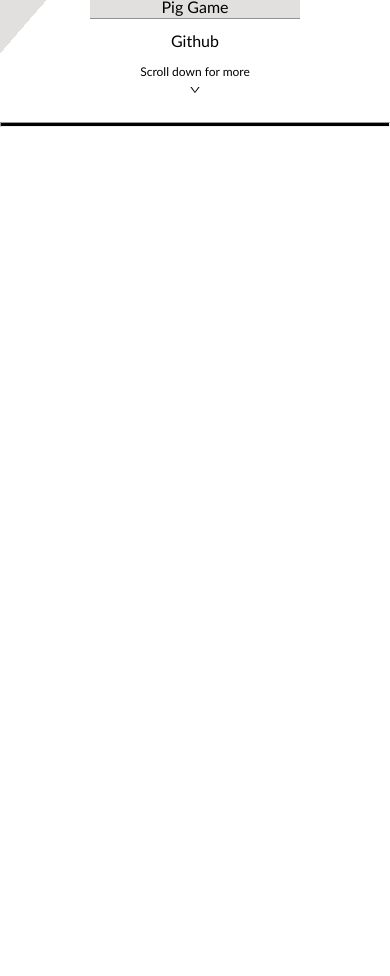
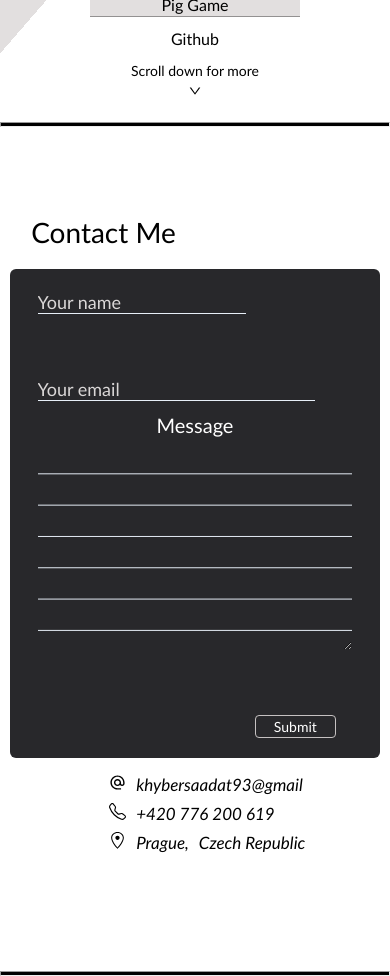
Before and after one commit to khybe/my-portfolio-1.0, a React (Create React App) app: page / in a window 390 px wide. Shown: the part 2420-3396 px from the top of the page. Before the commit the page ends 2547 px from the top, so only its background shows below. Built offline with nearby package versions, Linux system fonts and the light colour scheme; the HTML template or start-up script is replaced by a standard one.

Commit message:
Initialize mobile version of contact-me section

```diff
--- a/package.json
+++ b/package.json
@@ -3,6 +3,7 @@
   "version": "0.1.0",
   "private": true,
   "dependencies": {
+    "@emailjs/browser": "^3.10.0",
     "@testing-library/jest-dom": "^5.16.5",
     "@testing-library/react": "^13.4.0",
     "@testing-library/user-event": "^13.5.0",
--- a/src/App.js
+++ b/src/App.js
@@ -5,6 +5,7 @@ import Home from "../src/components/home/Home";
 import HorizLine from "./components/ui/HorizLine";
 import AboutMe from "../src/components/about-me/AboutMe";
 import MyWork from "../src/components/my-work/MyWork";
+import ContactMe from "../src/components/contact-me/ContactMe";
 
 function App() {
   return (
@@ -15,6 +16,8 @@ function App() {
       <HorizLine />
       <MyWork />
       <HorizLine />
+      <ContactMe />
+      <HorizLine />
     </Layout>
   );
 }
--- /dev/null
+++ b/src/components/contact-me/ContactMe.css
@@ -0,0 +1,200 @@
+/* ----Mobile-First---- */
+/* Starting from the smallest, iphone 5/SE size: 320x568*/
+
+/* Override default autofill styles  */
+input:-webkit-autofill {
+  transition: background-color 9999s ease-in-out 0s;
+  -webkit-text-fill-color: #fff;
+}
+
+/* Override default placeholder styles */
+::placeholder {
+  color: rgb(218, 215, 215);
+  opacity: 1; /* Firefox */
+}
+
+:-ms-input-placeholder {
+  /* Internet Explorer 10-11 */
+  color: rgb(218, 215, 215);
+}
+
+::-ms-input-placeholder {
+  /* Microsoft Edge */
+  color: rgb(218, 215, 215);
+}
+
+/* Scrollbar styles */
+/* width */
+textarea::-webkit-scrollbar {
+  width: 10px;
+  border-radius: 50%;
+}
+
+/* Handle */
+textarea::-webkit-scrollbar-thumb {
+  background: #888;
+  border-radius: 25px;
+}
+
+/* Handle on hover */
+input::-webkit-scrollbar-thumb:hover {
+  background: #555;
+}
+
+#contact-me {
+  position: relative;
+  width: 100vw;
+  min-width: 320px;
+  height: 100vh;
+  min-height: 568px;
+  padding-top: 8vh;
+}
+
+#contact-me .title {
+  font-size: 2.8rem;
+  font-weight: 300;
+  margin-top: 2rem;
+  margin-left: 8vw;
+}
+
+.form {
+  background-color: #28282b;
+  width: 95%;
+  max-width: 500px;
+  height: 63%;
+  padding: 1rem 0;
+  margin: auto;
+  margin-top: 2rem;
+  position: relative;
+  color: #fff;
+  border-radius: 6px;
+}
+
+form label {
+  font-size: 2rem;
+}
+
+form input,
+form textarea {
+  font-size: 1.8rem;
+  background-color: transparent;
+  color: #fff;
+  outline: none;
+  border: none;
+  font-weight: 100;
+}
+
+.user-info {
+  width: 75%;
+  height: 26%;
+  margin-left: 7.5%;
+  display: flex;
+  flex-direction: column;
+  justify-content: space-between;
+}
+
+.user-info input {
+  border-bottom: 1px solid #e7eff8;
+}
+
+.user-info input:first-of-type {
+  width: 75%;
+  margin-top: 1.2rem;
+}
+
+.user-msg {
+  width: 85%;
+  height: 65%;
+  margin: 1.2rem auto;
+  text-align: center;
+}
+
+.user-msg textarea {
+  width: 100%;
+  height: 68%;
+  margin: 0.6rem 0;
+  line-height: 3ch;
+  background-image: linear-gradient(
+    transparent,
+    transparent calc(3ch - 1px),
+    #e7eff8 0px
+  );
+  background-size: 100% 3ch;
+}
+
+form button {
+  font-size: 1.4rem;
+  font-weight: 100;
+  color: #fff;
+  padding: 0.2rem 1.8rem;
+  background-color: transparent;
+  border: 1px solid rgb(197, 193, 193);
+  position: absolute;
+  bottom: 4%;
+  right: 12%;
+  border-radius: 4px;
+}
+
+form button:hover {
+  background-color: rgb(234, 232, 232);
+  font-weight: 600;
+  color: #000;
+  border: 1px solid #000;
+}
+
+.cm-vert-btm {
+  font-size: 1.7rem;
+  display: inline-block;
+  height: 100px;
+  margin-left: 28%;
+  margin-top: 1.2rem;
+}
+
+.cm-vert-btm span {
+  margin-left: 1rem;
+}
+
+.cm-vert-btm a,
+.cm-vert-btm p {
+  display: block;
+  text-decoration: none;
+  color: #000;
+  padding: 0.4rem 0;
+  text-align: left;
+}
+
+.cm-vert-btm a:hover {
+  font-weight: 600;
+}
+
+#contact-me .horiz-bg,
+#contact-me .vert-bg {
+  display: none;
+}
+
+.userRespond {
+  background-color: #fff;
+  color: #000;
+  width: 100%;
+  height: 92%;
+  position: absolute;
+  top: 8vh;
+  text-align: center;
+  padding-top: 30vh;
+}
+
+.userRespond .closeIcon {
+  position: absolute;
+  top: 4%;
+  right: 8%;
+  cursor: pointer;
+}
+
+.userRespond h1 {
+  margin: 2rem 0;
+  font-size: 2.4rem;
+}
+
+.userRespond p {
+  font-size: 2.2rem;
+}
--- /dev/null
+++ b/src/components/contact-me/ContactMe.js
@@ -0,0 +1,139 @@
+import React, { useRef, useState } from "react";
+import emailjs from "@emailjs/browser";
+import "./ContactMe.css";
+
+import cmHorizBg from "../../assets/cmHorizBg.jpg";
+import cmVertBg from "../../assets/cmVertBg.jpg";
+import { MdAlternateEmail } from "react-icons/md";
+import { BsTelephone } from "react-icons/bs";
+import { GoLocation } from "react-icons/go";
+import { AiOutlineClose } from "react-icons/ai";
+
+// Abbreviations: {bg: background, msg: message, btm: bottom, horiz: horizontal, vert: vertical, cm: contact-me}
+const ContactMe = () => {
+  const [userName, setUserName] = useState("");
+  const [userEmail, setUserEmail] = useState("");
+  const [userMessage, setUserMessage] = useState("");
+  const [userRespond, setUserRespond] = useState(false);
+  const form = useRef();
+
+  const inputChangeHandler = (e) => {
+    e.preventDefault();
+
+    setUserName(e.target.event);
+    setUserEmail(e.target.event);
+    setUserMessage(e.target.event);
+  };
+
+  const sendEmail = (e) => {
+    e.preventDefault();
+
+    emailjs
+      .sendForm(
+        "service_2pybxcm",
+        "template_926571o",
+        form.current,
+        "hINxQqHWhS0J_swtW"
+      )
+      .then(
+        (result) => {
+          console.log(result.text);
+          setUserRespond(true);
+
+          setUserName("");
+          setUserEmail("");
+          setUserMessage("");
+        },
+        (error) => {
+          console.log(error.text);
+          console.log("Something went wrong, please try again.");
+        }
+      );
+  };
+
+  const closeUserRespondHandler = () => {
+    setUserRespond(false);
+  };
+
+  return (
+    <section id="contact-me">
+      <h2 className="title">Contact Me</h2>
+      <form ref={form} onSubmit={sendEmail} className="form">
+        <div className="user-info">
+          <input
+            type="text"
+            id="user_name"
+            name="user_name"
+            value={userName}
+            onChange={inputChangeHandler}
+            required
+            placeholder="Your name"
+          />
+
+          <input
+            type="email"
+            id="user_email"
+            name="user_email"
+            value={userEmail}
+            onChange={inputChangeHandler}
+            required
+            placeholder="Your email"
+          />
+        </div>
+        <div className="user-msg">
+          <label htmlFor="message">Message</label>
+          <textarea
+            id="message"
+            name="message"
+            value={userMessage}
+            onChange={inputChangeHandler}
+            required
+          />
+        </div>
+        <button type="submit" value="Send">
+          Submit
+        </button>
+      </form>
+
+      <address className="cm-horiz-right cm-vert-btm">
+        <a href="mailto:khybersaadat93@gmail.com">
+          <MdAlternateEmail />
+          <span>khybersaadat93@gmail</span>
+        </a>
+        <a href="tel:+420776200619">
+          <BsTelephone />
+          <span>+420 776 200 619</span>
+        </a>
+        <p>
+          <GoLocation />
+          <span>
+            Prague,<span>Czech Republic</span>
+          </span>
+        </p>
+      </address>
+      {userRespond && (
+        <div className="userRespond">
+          <AiOutlineClose
+            size="3rem"
+            className="closeIcon"
+            onClick={closeUserRespondHandler}
+          />
+          <h1>Thank you for your message!</h1>
+          <p>I will get back to you as soon as possible.</p>
+        </div>
+      )}
+      <img
+        className="horiz-bg"
+        src={cmHorizBg}
+        alt="Background for bigger devices in landscape mode"
+      />
+      <img
+        className="vert-bg"
+        src={cmVertBg}
+        alt="Background for devices in portrait mode"
+      />
+    </section>
+  );
+};
+
+export default ContactMe;
--- a/src/components/my-work/Projects.css
+++ b/src/components/my-work/Projects.css
@@ -37,7 +37,7 @@
 
 .vert-down .scroll-down {
   margin-top: 1rem;
-  font-size: 1.2rem;
+  font-size: 1.4rem;
   font-weight: 400;
 }
 
```
Also changed, not shown: 1 other file (tests, documents, lock files or other folders).
